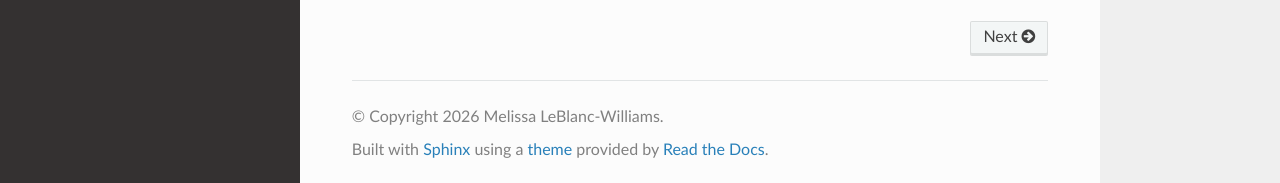
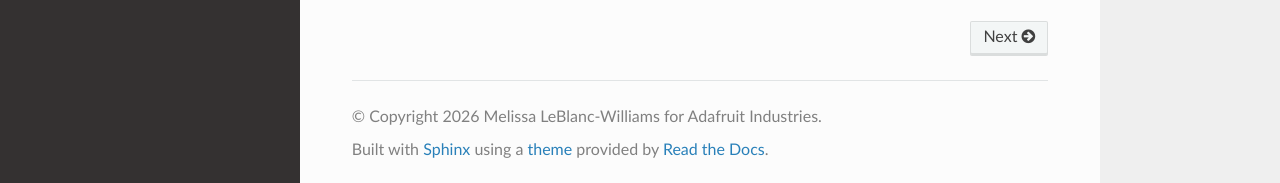
Before and after one commit to adafruit/Adafruit_Blinka_Raspberry_Pi_PWM, a Sphinx documentation site: the page built from docs/index.rst, in a window 1280 px wide and 900 px high, scrolled down 541 px. Shown: the part 714-897 px from the top of the window. Built offline with Sphinx 7.4.7 and the Read the Docs theme 3.1.0, drawn with Linux system fonts in a browser that asks for light colours.

Commit message:
Attribute copyright to Melissa for Adafruit Industries

```diff
--- a/docs/conf.py
+++ b/docs/conf.py
@@ -4,7 +4,7 @@ from importlib import metadata
 
 project = "Adafruit Blinka Raspberry Pi PWM"
 author = "Melissa LeBlanc-Williams"
-copyright = "2026 Melissa LeBlanc-Williams"
+copyright = "2026 Melissa LeBlanc-Williams for Adafruit Industries"
 release = metadata.version("Adafruit-Blinka-Raspberry-Pi-PWM")
 version = release
 extensions = ["sphinx.ext.autodoc", "sphinx.ext.napoleon", "myst_parser"]
```
Also changed, not shown: 1 other file.
